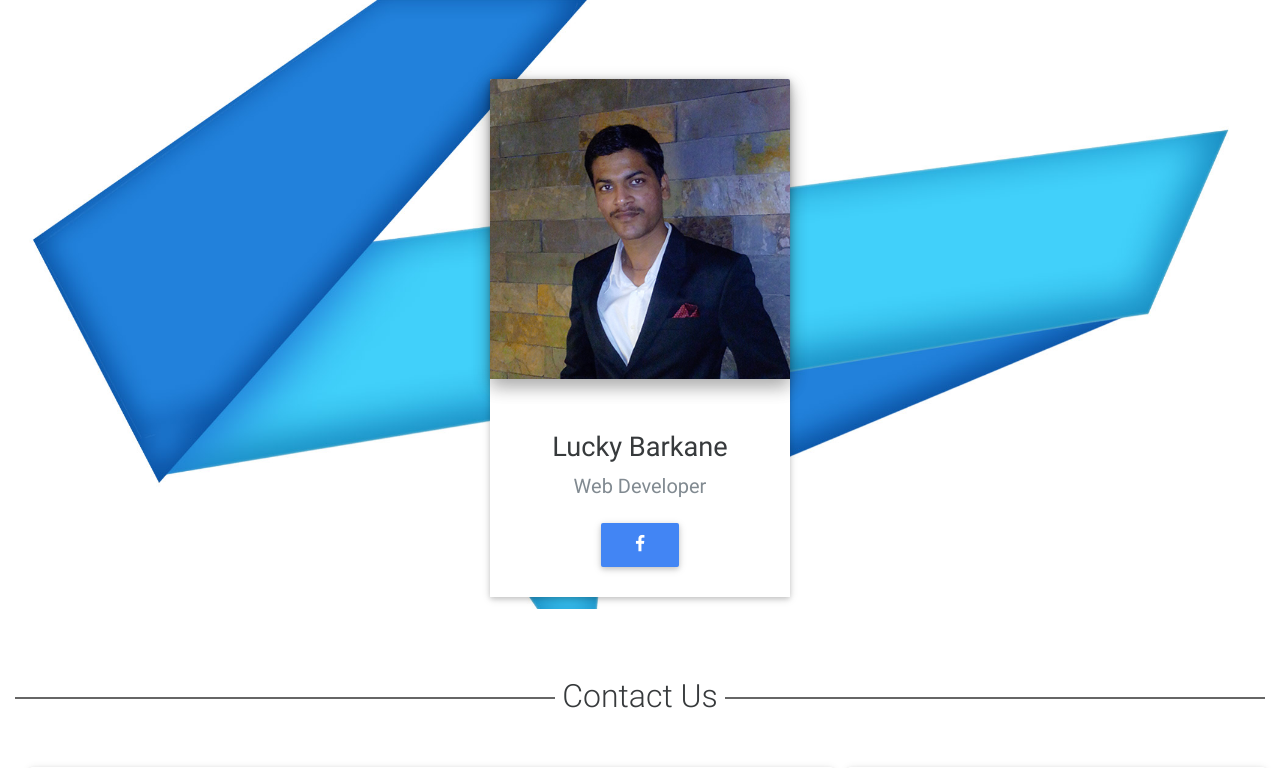
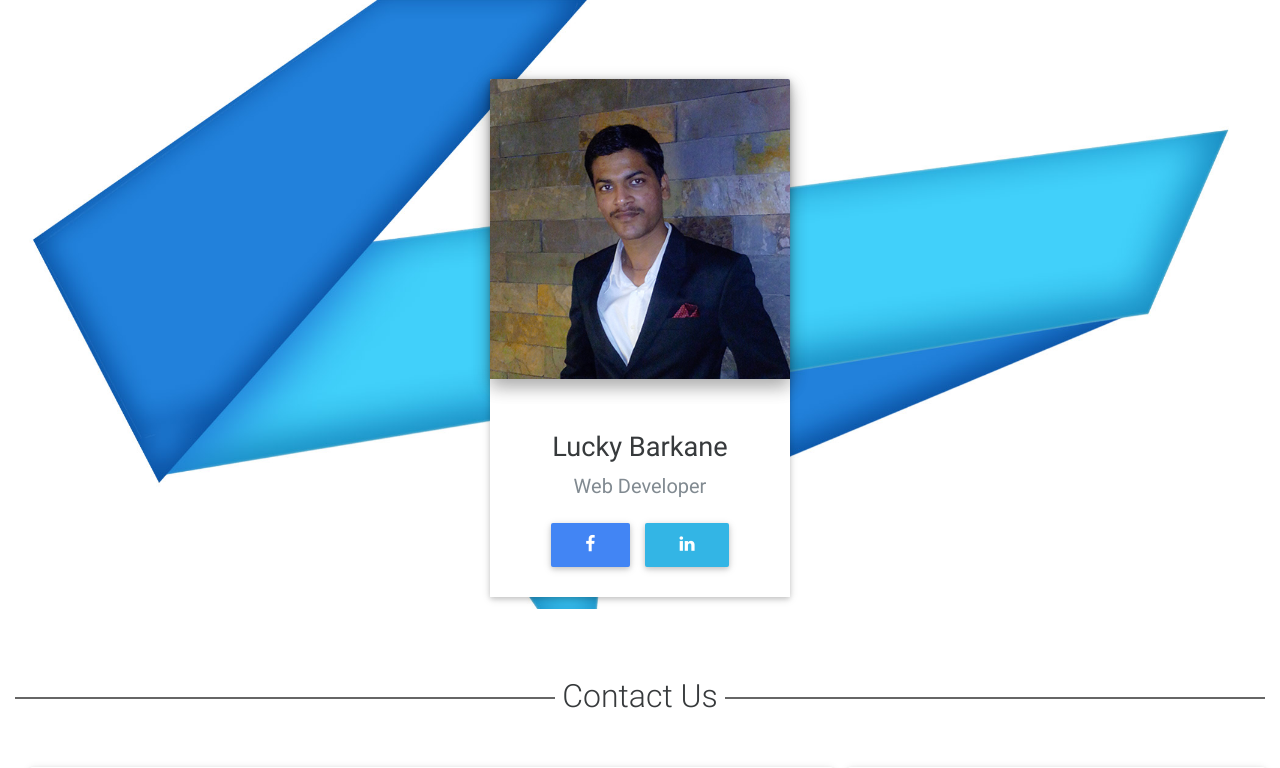
Before and after one commit to lucky541/Attendance.96.lt, a PHP site: page / in a window 1280 px wide. Shown: the part 1979-2747 px from the top of the page. Run offline with PHP 8.4, Linux system fonts and the light colour scheme; some libraries are stand-ins or nearby versions.

Commit message:
changed in Team the index file

```diff
--- a/index.php
+++ b/index.php
@@ -591,6 +591,10 @@ onload="myFunction()"
 
                         <a href="https://www.facebook.com/lucky.barkane" target="_blank" class="btn btn-primary">
                        <i class="fa fa-facebook " ></i> </a>
+
+                         <a href=" https://in.linkedin.com/in/lucky-barkane-793820129" target="_blank" class="btn btn-info">
+                       <i class="fa fa-linkedin " ></i> </a>
+
                        <br/>
              <br/>
                       <!--
```
Also changed, not shown: 1 other file.
